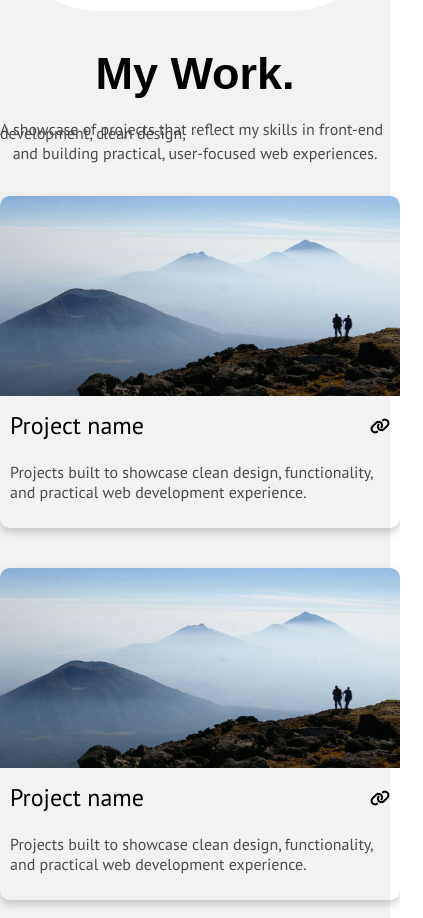
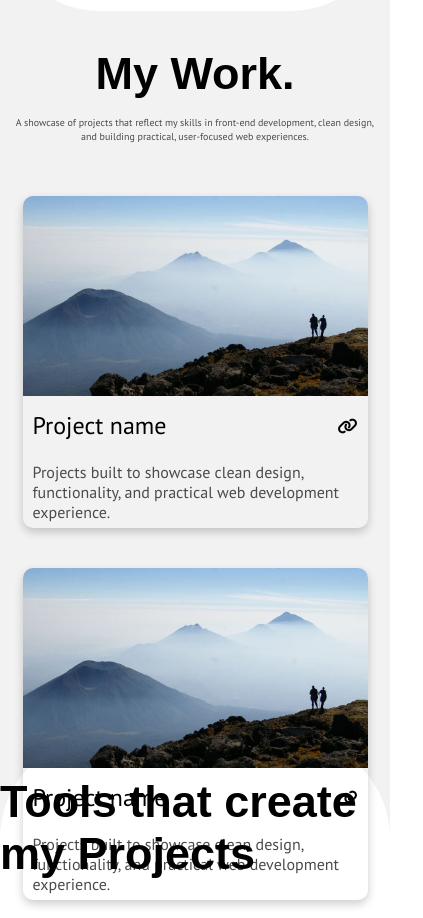
Before and after one commit to chriskunda/Portfolio, a React (Vite) app in the folder My-portfolio/: page / in a window 390 px wide. Shown: the part 900-1818 px from the top of the page, 423 px wide, since content can reach past the window. Built offline with nearby package versions, Linux system fonts and the light colour scheme; a web font is replaced by a local one.

Commit message:
projects done but not yet

```diff
--- a/My-portfolio/src/Components/Projects.css
+++ b/My-portfolio/src/Components/Projects.css
@@ -88,3 +88,27 @@ html{
     font-family: "PT Sans", sans-serif;
     font-weight:500;
 }
+
+@media (max-width: 500px) {
+    .proj{
+        height: 15%;
+    }
+
+    .Ps>p{
+        font-size: 10px;
+    }
+
+    .div-container{
+        width: 100%;
+    }
+
+    .second{
+        width: 345px;
+        height: 332px;
+    }
+
+    .second1-div>img{
+        width: 345px;
+        height: 200px;
+    }
+}
```
